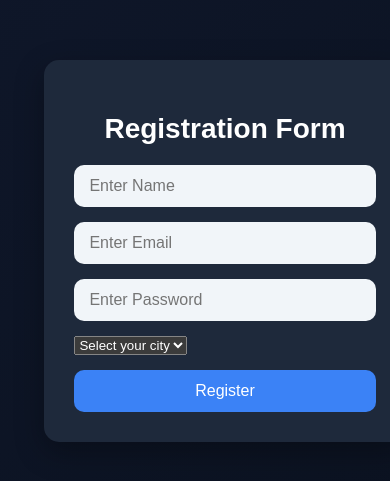
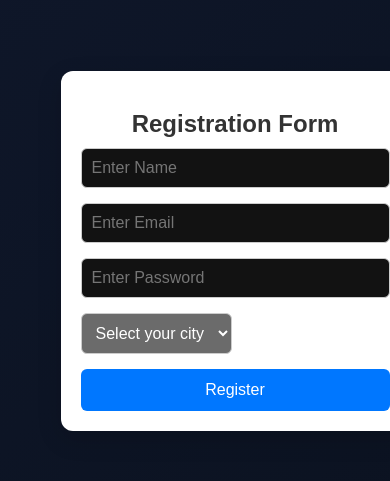
Before and after one commit to Pranali855/assignment-21, a React (Vite) app: page / in a window 390 px wide. Shown: the part 171-652 px from the top of the page. Built offline with nearby package versions, Linux system fonts and the light colour scheme.

Commit message:
Update App.css
changes added

```diff
--- a/src/App.css
+++ b/src/App.css
@@ -8,72 +8,75 @@ html, body {
   background: linear-gradient(135deg, #0f172a 0%, #0b1220 100%);
   color-scheme: dark;
 }
+
 .registration-container {
   width: 100%;
   max-width: 400px;
+  margin: 60px auto;
   padding: 30px;
-  background-color: #1e293b;
-  border-radius: 15px;
-  box-shadow: 0 10px 30px rgba(0, 0, 0, 0.3);
-  color: #f8fafc;
+  background: #ffffff;
+  border-radius: 12px;
+  box-shadow: 0 8px 25px rgba(0, 0, 0, 0.15);
   font-family: Arial, sans-serif;
-  margin: 0;
 }
+
 .registration-title {
-  font-size: 28px;
+  text-align: center;
+  margin-bottom: 10px;
+  color: #333;
+}
+
+.entered-name {
+  text-align: center;
+  color: #0077ff;
   font-weight: bold;
-  margin-bottom: 20px;
-  text-align: center;
-  color: #fff;
+  margin-bottom: 15px;
 }
+
 .registration-form {
   display: flex;
   flex-direction: column;
   gap: 15px;
 }
-.registration-input {
-  padding: 12px 15px;
-  border-radius: 10px;
-  border: none;
+
+.registration-input,
+.input {
+  padding: 10px;
+  border: 1px solid #ccc;
+  border-radius: 6px;
+  font-size: 16px;
   outline: none;
-  font-size: 16px;
-  background-color: #f1f5f9;
-  color: #0f172a;
-  transition: 0.2s;
+  transition: 0.3s;
 }
 
-.registration-input:focus {
-  box-shadow: 0 0 5px #3b82f6;
+.registration-input:focus,
+.input:focus {
+  border-color: #0077ff;
+  box-shadow: 0 0 5px rgba(0, 119, 255, 0.4);
 }
+
 .registration-button {
   padding: 12px;
-  border-radius: 10px;
+  background: #0077ff;
+  color: white;
   border: none;
-  background-color: #3b82f6;
-  color: white;
+  border-radius: 6px;
   font-size: 16px;
   cursor: pointer;
-  transition: 0.2s;
+  transition: 0.3s;
 }
 
 .registration-button:hover {
-  background-color: #2563eb;
-  transform: scale(1.05);
-}
-.registration-preview {
-  margin-top: 25px;
-  background-color: #0f172a;
-  padding: 15px;
-  border-radius: 10px;
+  background: #005edb;
 }
 
-.preview-title {
-  font-size: 20px;
-  margin-bottom: 10px;
-  color: #3b82f6;
+.registration-button:active {
+  transform: scale(0.98);
 }
 
-.registration-preview p {
-  margin: 5px 0;
-  font-size: 16px;
+@media (max-width: 500px) {
+  .registration-container {
+    margin: 20px;
+    padding: 20px;
+  }
 }
```
